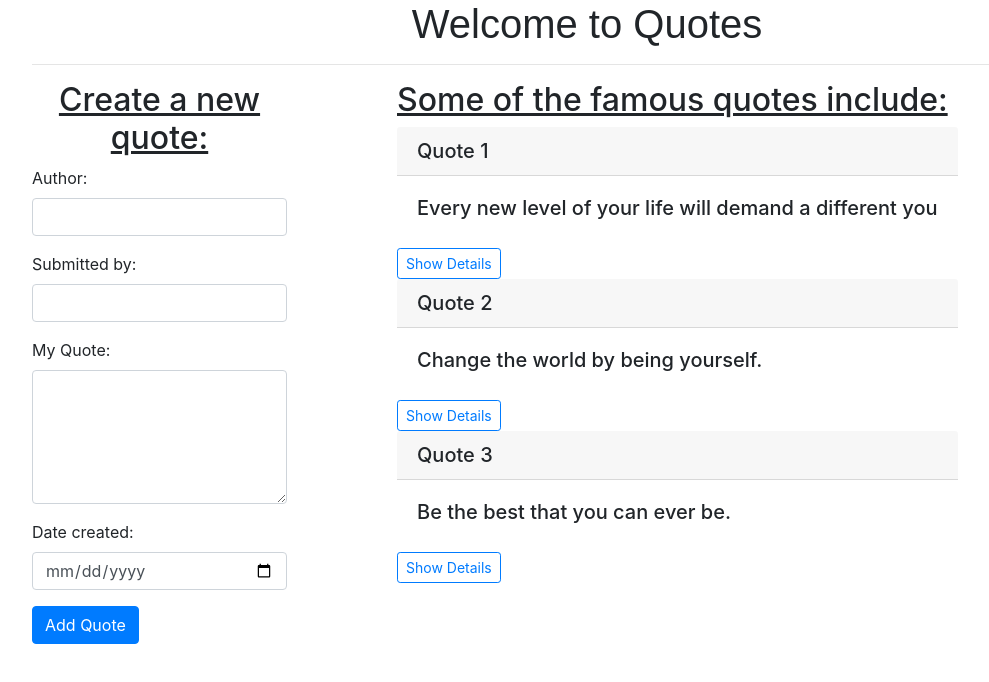
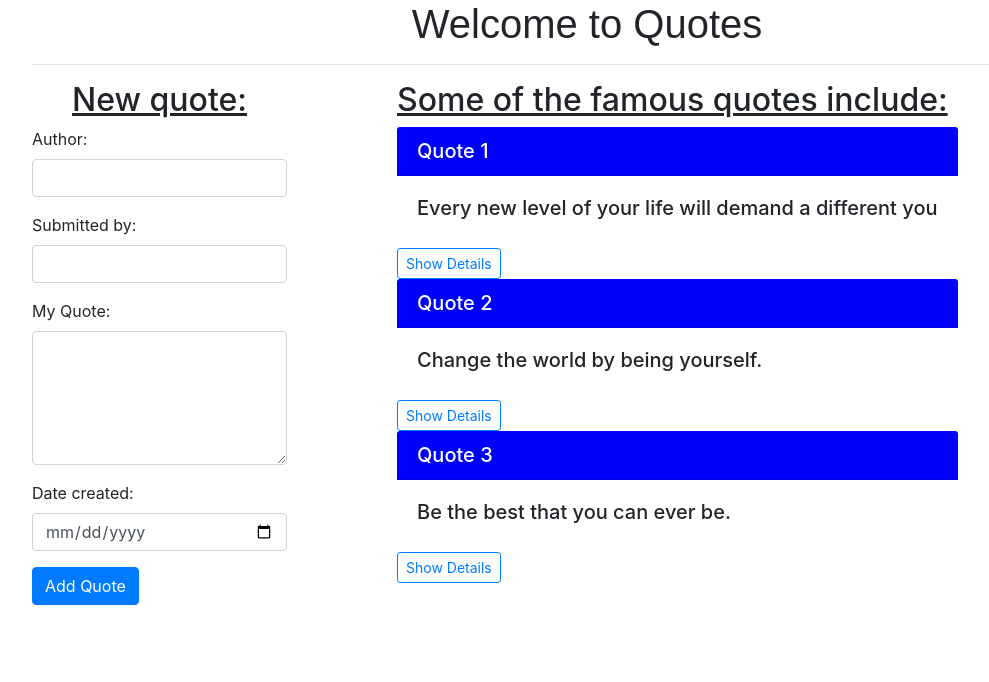
Before and after one commit to MungaiKeren/Quotes, an Angular app: page / in a window 1280 px wide. Shown: the top 682 px of the page, without its empty margins (53-1042 px from the left). Built offline with nearby package versions, Linux system fonts and the light colour scheme; a web font is replaced by a local one.

Commit message:
This commit will add custom stylings

```diff
--- a/src/app/quote-form/quote-form.component.html
+++ b/src/app/quote-form/quote-form.component.html
@@ -1,4 +1,4 @@
-<h2 class="text-center">Create a new quote:</h2>
+<h2 class="text-center">New quote:</h2>
 <form (ngSubmit)='submitQuote()' #quoteForm='ngForm'>
     <div class="form-group">
         <label for="Author">Author:</label>
--- a/src/app/quote/quote.component.css
+++ b/src/app/quote/quote.component.css
@@ -8,6 +8,3 @@ h2{
 #btn1{
     margin-left: 5%;
 }
-.cardheader{
-    color: beige;
-}
--- a/src/app/quote/quote.component.html
+++ b/src/app/quote/quote.component.html
@@ -9,7 +9,7 @@
         <div class="col-md-">
             <h2>Some of the famous quotes include:</h2>
             <div *ngFor='let quote of quotes;let i = index'>
-                <h5 class="card-header">Quote {{quote.id}}</h5>
+                <h5 class="card-header text-white" style="background-color: blue">Quote {{quote.id}}</h5>
                 <h5 class="card-body">{{quote.name}}<br></h5>
                 <button (click)='seeDetails(i)' class="btn btn-outline-primary btn-sm" id="scndbutton">Show Details</button>
 
```
Also changed, not shown: src/styles.css (line endings or trailing spaces).
